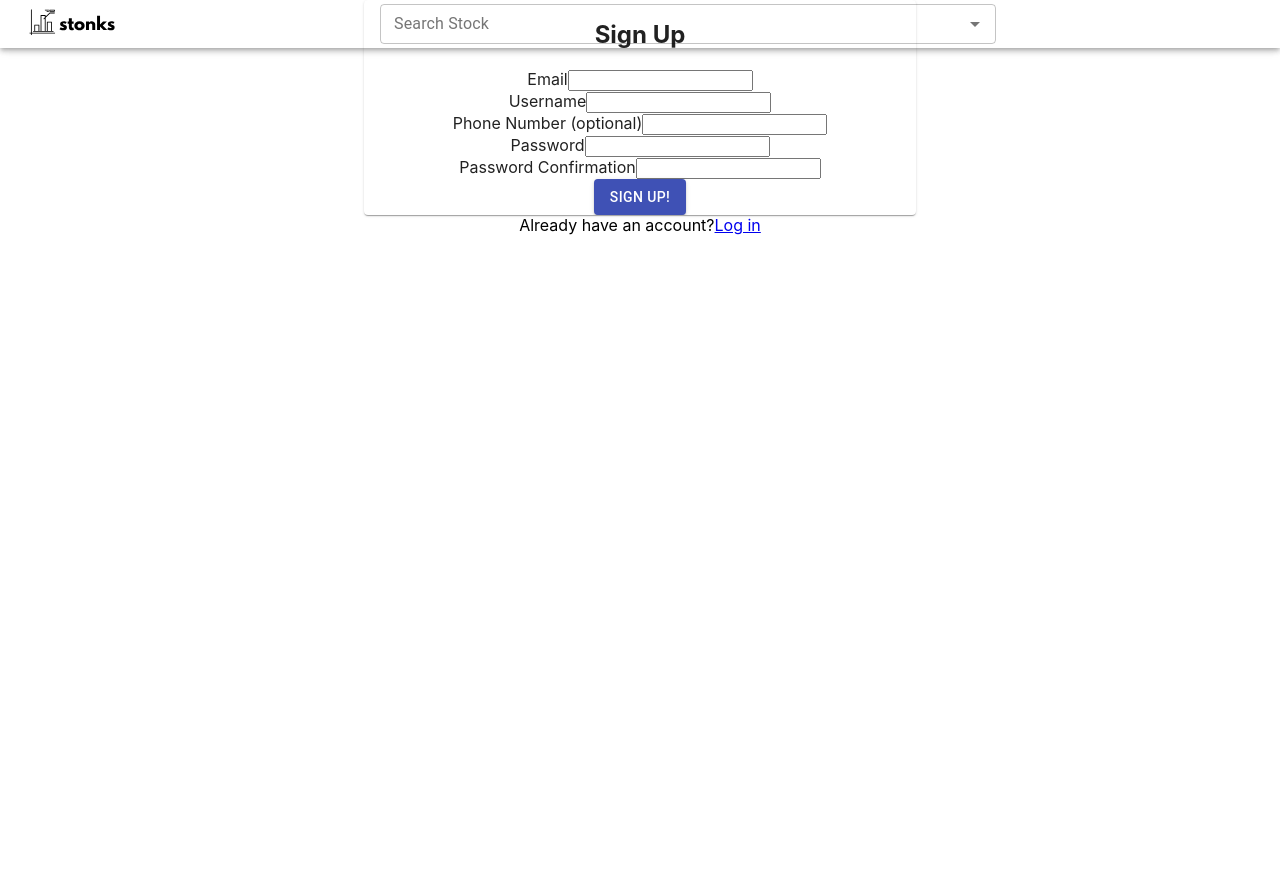
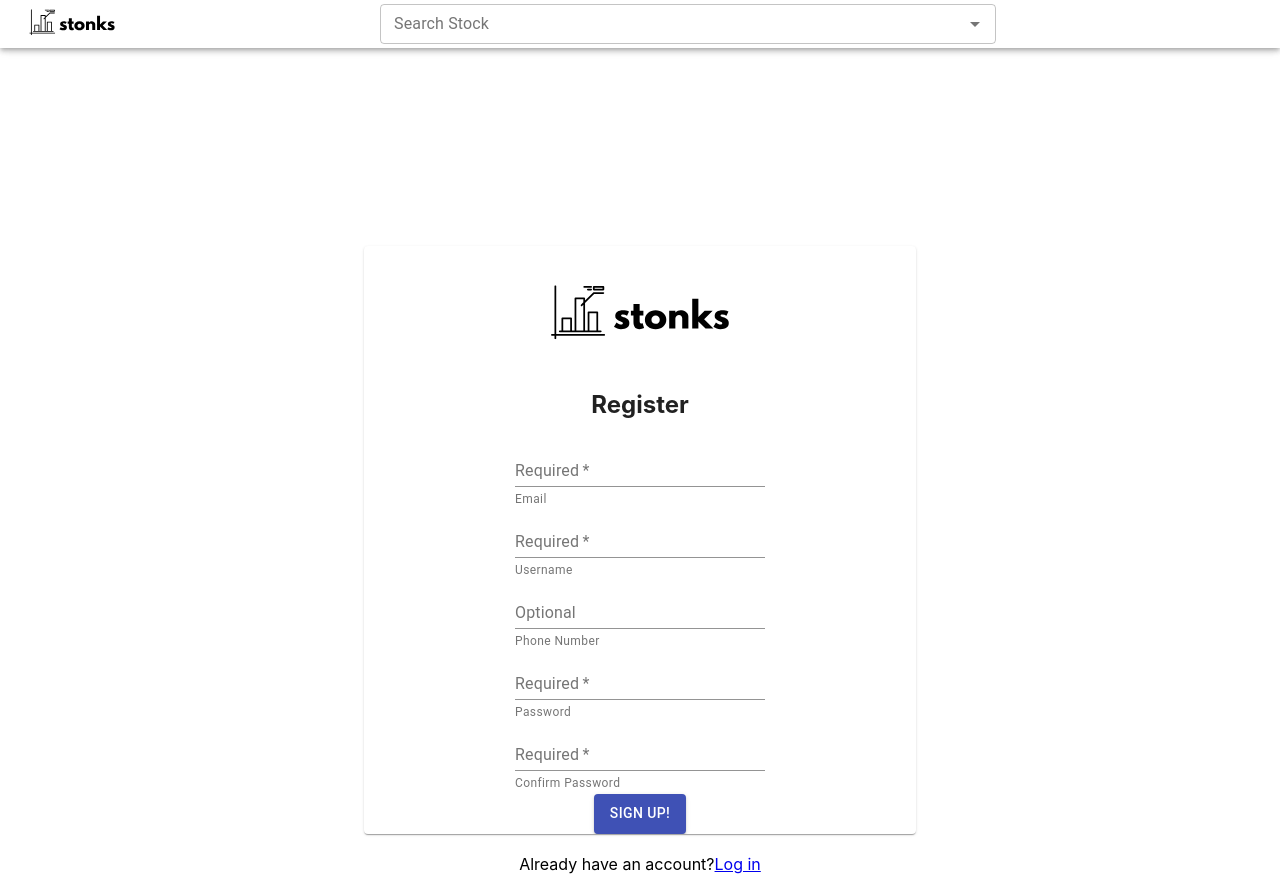
Before and after one commit to arms1997/Stonks, a React (Create React App) app in the folder client/: page /signup in a window 1280 px wide. Before the commit the page ends 800 px from the top, so only its background shows below. Built offline with nearby package versions, Linux system fonts and the light colour scheme; no server answers.

Commit message:
style signup page

```diff
--- a/client/src/components/Signup.jsx
+++ b/client/src/components/Signup.jsx
@@ -1,11 +1,13 @@
 import React, { useRef, useState } from 'react';
 
-import { Button, Card, Container } from '@material-ui/core';
+import { Button, Card, Container, TextField } from '@material-ui/core';
 import { Alert } from '@material-ui/lab';
 import { useAuth } from '../contexts/AuthContext';
 import { Link, Redirect, useHistory } from 'react-router-dom';
 
 import { addUserBackend } from '../contexts/Auth_Helpers';
+
+import './Signup.scss';
 
 export default function Signup() {
 
@@ -49,35 +51,58 @@ export default function Signup() {
   return (
     <>
     {(currentUser) ? <Redirect to="/"/>  :
-      <Container maxWidth="sm">
-        <Card>
-          <h2>Sign Up</h2>
+      <Container maxWidth="sm" className="register">
+        <Card className="register__card">
+          <img
+              src="./images/stonks.svg"
+              className="register__card-image"
+            />
+          <h2>Register</h2>
           {error && <Alert severity="error">{error}</Alert>}
-          <form onSubmit={handleSubmit}>
-            <div>
-              <label for="email">Email</label>
-              <input name="email" type="email" ref={emailRef} required/>
-            </div>
-            <div>
-              <label for="username">Username</label>
-              <input name="username" type="text" ref={usernameRef} required/>
-            </div>
-            <div>
-              <label for="phone-number">Phone Number (optional)</label>
-              <input name="phone-number" type="tel" ref={phoneNumRef} />
-            </div>
-            <div>
-              <label for="password">Password</label>
-              <input name="password" type="password" ref={passwordRef} required/>
-            </div>
-            <div>
-              <label for="email">Password Confirmation</label>
-              <input name="email" type="password" ref={passwordConfirmRef} required/>
-            </div>
-            <Button disabled={loading} variant="contained" color="primary" type="submit">Sign Up!</Button>
+          <form onSubmit={handleSubmit} className="register__card-form">
+          <TextField
+                required
+                className="standard-required register__card-form-textfield"
+                label="Required"
+                helperText="Email"
+                type="email"
+                inputRef={emailRef}
+              />
+            <TextField
+                required
+                className="standard-required register__card-form-textfield"
+                label="Required"
+                helperText="Username"
+                type="text"
+                inputRef={usernameRef}
+              />
+            <TextField
+              className="standard-required register__card-form-textfield"
+              label="Optional"
+              helperText="Phone Number"
+              type="tel"
+              inputRef={phoneNumRef}
+            />
+            <TextField
+                required
+                className="standard-required register__card-form-textfield"
+                label="Required"
+                helperText="Password"
+                type="password"
+                inputRef={passwordRef}
+             />
+             <TextField
+                required
+                className="standard-required register__card-form-textfield"
+                label="Required"
+                helperText="Confirm Password"
+                type="password"
+                inputRef={passwordConfirmRef}
+             />
+            <Button disabled={loading} variant="contained" color="primary" type="submit" className="register__card-form-button">Sign Up!</Button>
           </form>
         </Card>
-        <div>
+        <div className="register__link">
           Already have an account?
           <Link to="/login">Log in</Link>
         </div>
--- /dev/null
+++ b/client/src/components/Signup.scss
@@ -0,0 +1,45 @@
+.register {
+
+  display: flex;
+  margin-top: 20%;
+  flex-direction: column;
+  justify-content: center;
+  align-items: center;
+  width: 500px;
+
+  &__card {
+
+    width: 100%;
+
+    &-image {
+      margin-top: 20px;
+      height: 100px;
+    }
+
+    &-form {
+
+      display: flex;
+      flex-direction: column;
+      justify-content: space-around;
+      align-items: center;
+
+      &-button {
+        height: 40px;
+        margin-top: 20px;
+
+      }
+
+      &-textfield {
+        width: 250px;
+      }
+
+    }
+
+  }
+
+  &__link {
+    margin: 20px 20px;
+  }
+
+
+}
```
